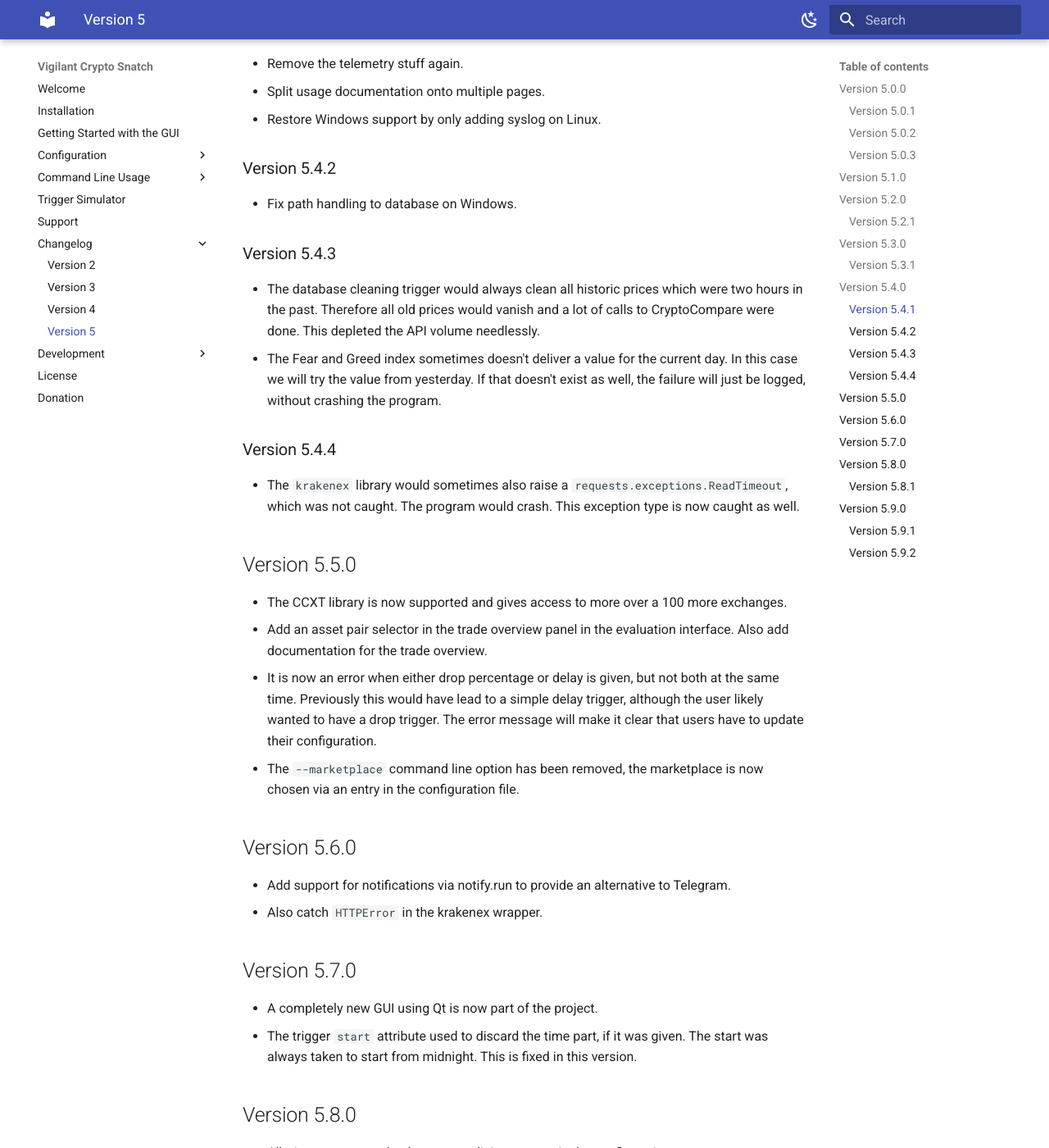
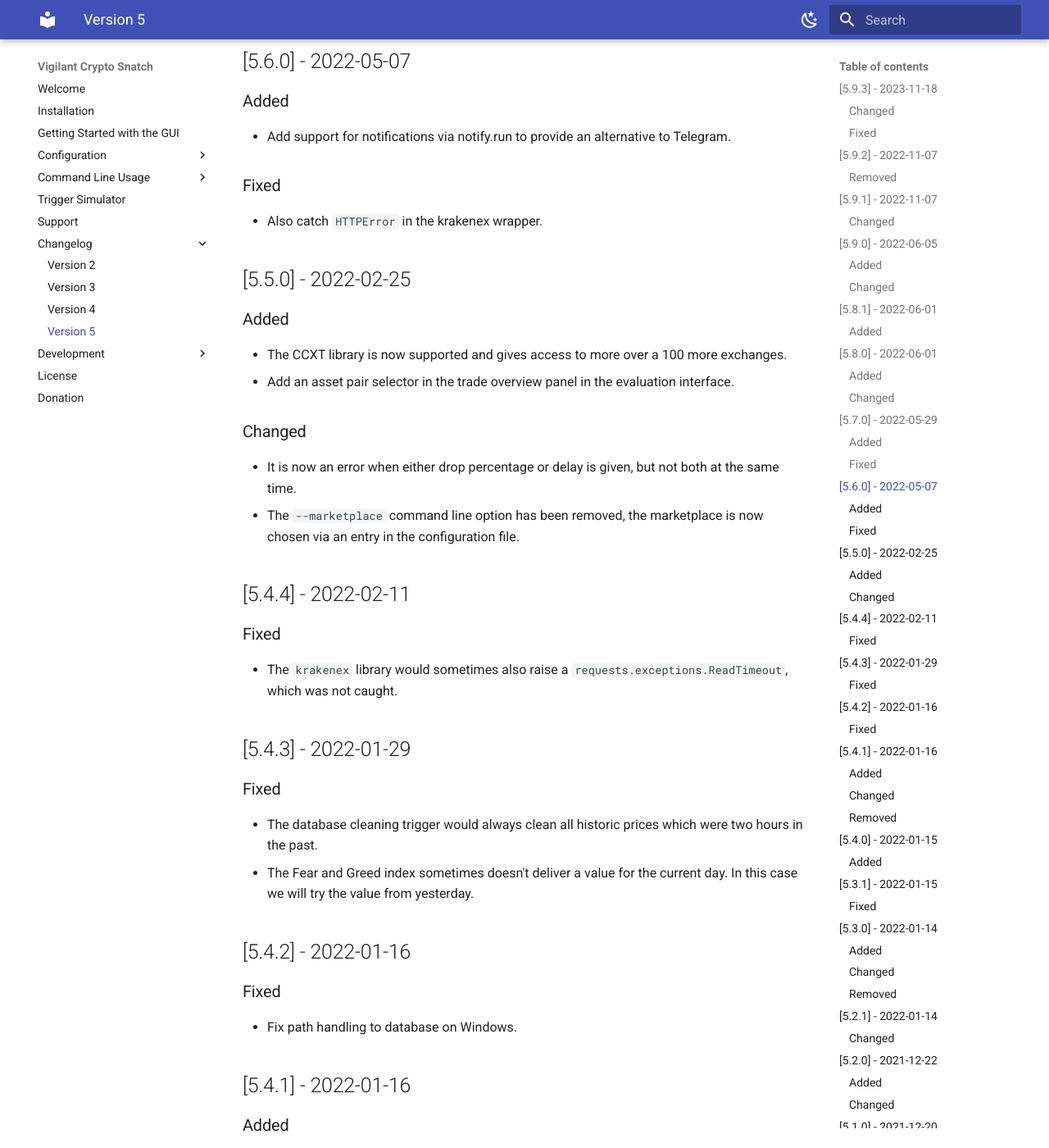
Before and after one commit to martin-ueding/vigilant-crypto-snatch, an MkDocs documentation site: the page built from docs/changelog/version-5.md, in a window 1280 px wide and 1400 px high, scrolled down 2037 px. Shown: the whole window at 82% size. Built offline with MkDocs 1.6.1 and Material for MkDocs 9.7.7, drawn with Linux system fonts in a browser that asks for light colours; some of the changed text lies outside the part shown.

Commit message:
docs: convert changelog to keep-a-changelog format

```diff
--- a/docs/changelog/version-5.md
+++ b/docs/changelog/version-5.md
@@ -1,127 +1,214 @@
 # Version 5
 
-## Version 5.0.0
+## [5.9.3] - 2023-11-18
 
-- Refactor a lot more.
-- Remove `--keepalive` feature, this is on by default now.
-- Remove `--dry-run` feature, use the `test-drive` command instead.
-- Remove `--one-shot` feature, use the loop instead.
+### Changed
 
-### Version 5.0.1
+- Upgrade to support Python versions from 3.9 to 3.12.
+- Update dependencies completely.
 
-- Fix bug with marketplace factory function. Would emit `RuntimeError: Unsupported marketplace: <vigilant_crypto_snatch.configuration.yaml_configuration.YamlConfiguration object at 0x7f2b3a031840>`.
+### Fixed
 
-### Version 5.0.2
+- Fix typing issues.
+- Fix duplicate Streamlit key.
 
-- The Telegram connector would hang during shutdown, I have fixed that again.
+## [5.9.2] - 2022-11-07
 
-### Version 5.0.3
+### Removed
 
-- Catch `requests.exceptions.ConnectionError`, which wasn't caught by the krakenex library. Now it will be converted into an error on the module level.
+- Remove check for `st._is_running_with_streamlit`.
 
-## Version 5.1.0
+## [5.9.1] - 2022-11-07
+
+### Changed
+
+- Try to support both versions of Streamlit, the one with the old `streamlit.cli` and the one with the new `streamlit.web.cli` module.
+
+## [5.9.0] - 2022-06-05
+
+### Added
+
+- Add a separate window to see log messages in the GUI.
+- Add the trigger simulation functionality to the GUI.
+- Add drop percentage to the trigger edit window in the GUI.
+- Add test buttons for each tab of the configuration in the GUI.
+- Add CCXT configuration to GUI.
+
+### Changed
+
+- Move some GUI functionality into a main menu and separate windows.
+- Use PySide6 instead of PyQt6 such that the whole project is under the MIT licence again.
+
+## [5.8.1] - 2022-06-01
+
+### Added
+
+- Allow setting a start date and time in the GUI.
+
+## [5.8.0] - 2022-06-01
+
+### Added
+
+- Logo added to the GUI window.
+- The GUI now shows a system tray icon and can send notifications.
+
+### Changed
+
+- All triggers now need to have an explicit name set in the configuration.
+- Before a trigger is executed, the balance will be checked.
+- The GUI has an improved status and about screen.
+
+## [5.7.0] - 2022-05-29
+
+### Added
+
+- A completely new GUI using Qt is now part of the project.
+
+### Fixed
+
+- The trigger `start` attribute used to discard the time part, if it was given.
+
+## [5.6.0] - 2022-05-07
+
+### Added
+
+- Add support for notifications via notify.run to provide an alternative to Telegram.
+
+### Fixed
+
+- Also catch `HTTPError` in the krakenex wrapper.
+
+## [5.5.0] - 2022-02-25
+
+### Added
+
+- The CCXT library is now supported and gives access to more over a 100 more exchanges.
+- Add an asset pair selector in the trade overview panel in the evaluation interface.
+
+### Changed
+
+- It is now an error when either drop percentage or delay is given, but not both at the same time.
+- The `--marketplace` command line option has been removed, the marketplace is now chosen via an entry in the configuration file.
+
+## [5.4.4] - 2022-02-11
+
+### Fixed
+
+- The `krakenex` library would sometimes also raise a `requests.exceptions.ReadTimeout`, which was not caught.
+
+## [5.4.3] - 2022-01-29
+
+### Fixed
+
+- The database cleaning trigger would always clean all historic prices which were two hours in the past.
+- The Fear and Greed index sometimes doesn't deliver a value for the current day. In this case we will try the value from yesterday.
+
+## [5.4.2] - 2022-01-16
+
+### Fixed
+
+- Fix path handling to database on Windows.
+
+## [5.4.1] - 2022-01-16
+
+### Added
+
+- Restore Windows support by only adding syslog on Linux.
+
+### Changed
+
+- Split usage documentation onto multiple pages.
+
+### Removed
+
+- Remove the telemetry stuff again.
+
+## [5.4.0] - 2022-01-15
+
+### Added
+
+- Add optional and voluntary telemetry sending via Sentry.
+- Add a dark mode to the documentation.
+- Split configuration documentation onto multiple pages.
+
+## [5.3.1] - 2022-01-15
+
+### Fixed
+
+- Fix bug in trade report with `KeyError: 'coin'`.
+
+## [5.3.0] - 2022-01-14
+
+### Added
+
+- Add a report page about user trades into the evaluation interface.
+- Link to download statistics within documentation.
+- Add GitHub funding.
+
+### Changed
+
+- Connection errors are not reported all the time, instead they are just logged as debug output.
+- Create `AssetPair` data structure so better structure the code internally.
+- Update developer documentation a bit.
+- Update Pillow for security.
+
+### Removed
+
+- Remove usage of `Protocol` such that Python 3.7 is still supported.
+
+## [5.2.1] - 2022-01-14
+
+### Changed
+
+- Allow any log level for Telegram, including `debug`.
+- Attempt withdrawal after the trade has been noted in the database.
+- Output full exception traceback for every caught exception into the debug logging channel.
+- Pause triggers for 24 hours when they have insufficient funds.
+
+## [5.2.0] - 2021-12-22
+
+### Added
+
+- Fear & Greed is now included in the evaluation interface.
+- Developer documentation includes a component diagram.
+
+### Changed
+
+- More refactoring, more test coverage.
+
+## [5.1.0] - 2021-12-20
+
+### Added
 
 - Print out version number during startup.
 - Add trigger option `fear_and_greed_index_below`.
 
-## Version 5.2.0
+## [5.0.3] - 2021-12-17
 
-- Fear & Greed is now included in the evaluation interface.
-- More refactoring, more test coverage.
-- Developer documentation includes a component diagram.
+### Fixed
 
-### Version 5.2.1
+- Catch `requests.exceptions.ConnectionError`, which wasn't caught by the krakenex library.
 
-- Allow any log level for Telegram, including `debug`.
-- Attempt withdrawal after the trade has been noted in the database. Previously, a failure during withdrawal would have dropped the trade and eventually performed it again.
-- Output full exception traceback for every caught exception into the debug logging channel.
-- Pause triggers for 24 hours when they have insufficient funds. This will reduce failure messages from three per 12 hours to one per 24 hours.
+## [5.0.2] - 2021-12-05
 
-## Version 5.3.0
+### Fixed
 
-- Add a report page about user trades into the evaluation interface.
-- Link to download statistics within documentation.
-- Add GitHub funding.
-- Connection errors are not reported all the time, instead they are just logged as debug output.
-- Create `AssetPair` data structure so better structure the code internally.
-- Remove usage of `Protocol` such that Python 3.7 is still supported.
-- Update developer documentation a bit.
-- Update Pillow for security.
+- The Telegram connector would hang during shutdown, I have fixed that again.
 
-### Version 5.3.1
+## [5.0.1] - 2021-12-03
 
-- Fix bug in trade report with `KeyError: 'coin'`.
+### Fixed
 
-## Version 5.4.0
+- Fix bug with marketplace factory function.
 
-- Add optional and voluntary telemetry sending via Sentry. See the configuration for details and how to enable it, if you want to.
-- Add a dark mode to the documentation.
-- Split configuration documentation onto multiple pages.
+## [5.0.0] - 2021-12-03
 
-### Version 5.4.1
+### Changed
 
-- Remove the telemetry stuff again.
-- Split usage documentation onto multiple pages.
-- Restore Windows support by only adding syslog on Linux.
+- Refactor a lot more.
 
-### Version 5.4.2
+### Removed
 
-- Fix path handling to database on Windows.
-
-### Version 5.4.3
-
-- The database cleaning trigger would always clean all historic prices which were two hours in the past. Therefore all old prices would vanish and a lot of calls to CryptoCompare were done. This depleted the API volume needlessly.
-- The Fear and Greed index sometimes doesn't deliver a value for the current day. In this case we will try the value from yesterday. If that doesn't exist as well, the failure will just be logged, without crashing the program.
-
-### Version 5.4.4
-
-- The `krakenex` library would sometimes also raise a `requests.exceptions.ReadTimeout`, which was not caught. The program would crash. This exception type is now caught as well.
-
-## Version 5.5.0
-
-- The CCXT library is now supported and gives access to more over a 100 more exchanges.
-- Add an asset pair selector in the trade overview panel in the evaluation interface. Also add documentation for the trade overview.
-- It is now an error when either drop percentage or delay is given, but not both at the same time. Previously this would have lead to a simple delay trigger, although the user likely wanted to have a drop trigger. The error message will make it clear that users have to update their configuration.
-- The `--marketplace` command line option has been removed, the marketplace is now chosen via an entry in the configuration file.
-
-## Version 5.6.0
-
-- Add support for notifications via notify.run to provide an alternative to Telegram.
-- Also catch `HTTPError` in the krakenex wrapper.
-
-## Version 5.7.0
-
-- A completely new GUI using Qt is now part of the project.
-- The trigger `start` attribute used to discard the time part, if it was given. The start was always taken to start from midnight. This is fixed in this version.
-
-## Version 5.8.0
-
-- All triggers now need to have an explicit name set in the configuration.
-- Before a trigger is executed, the balance will be checked. Only if sufficient balance is on the marketplace, an attempt to buy is made. It may still fail because there is insufficient balance depending on the way that fees are computed.
-- The GUI has an improved status and about screen.
-- The GUI now shows a system tray icon and can send notifications.
-- Logo added to the GUI window.
-
-### Version 5.8.1
-
-- Allow setting a start date and time in the GUI.
-
-## Version 5.9.0
-
-This release features a lot of work on the GUI:
-
-- Move some functionality into a main menu and separate windows.
-- Add a separate window to see log messages.
-- Add the trigger simulation functionality previously only available in the Streamlit interface.
-- Use PySide6 instead of PyQt6 such that the whole project is under the MIT licence again.
-- Add drop percentage to the trigger edit window.
-- Add test buttons for each tab of the configuration, such that one can test each thing independently of the others.
-- Add CCXT configuration to GUI.
-
-### Version 5.9.1
-
-- Try to support both versions of Streamlit, the one with the old `streamlit.cli` and the one with the new `streamlit.web.cli` module.
-
-### Version 5.9.2
-
-- Remove check for `st._is_running_with_streamlit`. This used a private attribute of the module, therefore it was just a question of time until it was removed or renamed.
+- Remove `--keepalive` feature, this is on by default now.
+- Remove `--dry-run` feature, use the `test-drive` command instead.
+- Remove `--one-shot` feature, use the loop instead.
```
Also changed, not shown: docs/changelog/version-2.md (+12 -5 lines), docs/changelog/version-3.md (+75 -41 lines), docs/changelog/version-4.md (+106 -76 lines).
